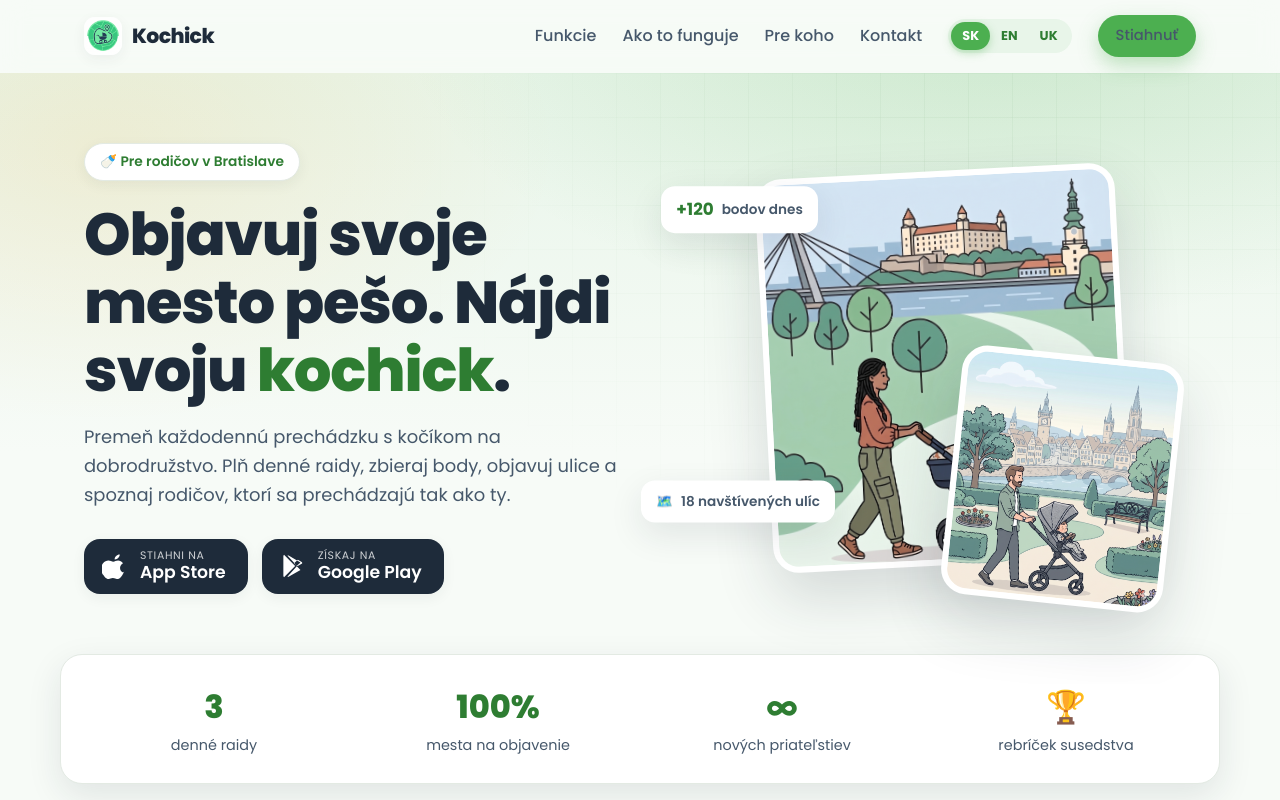
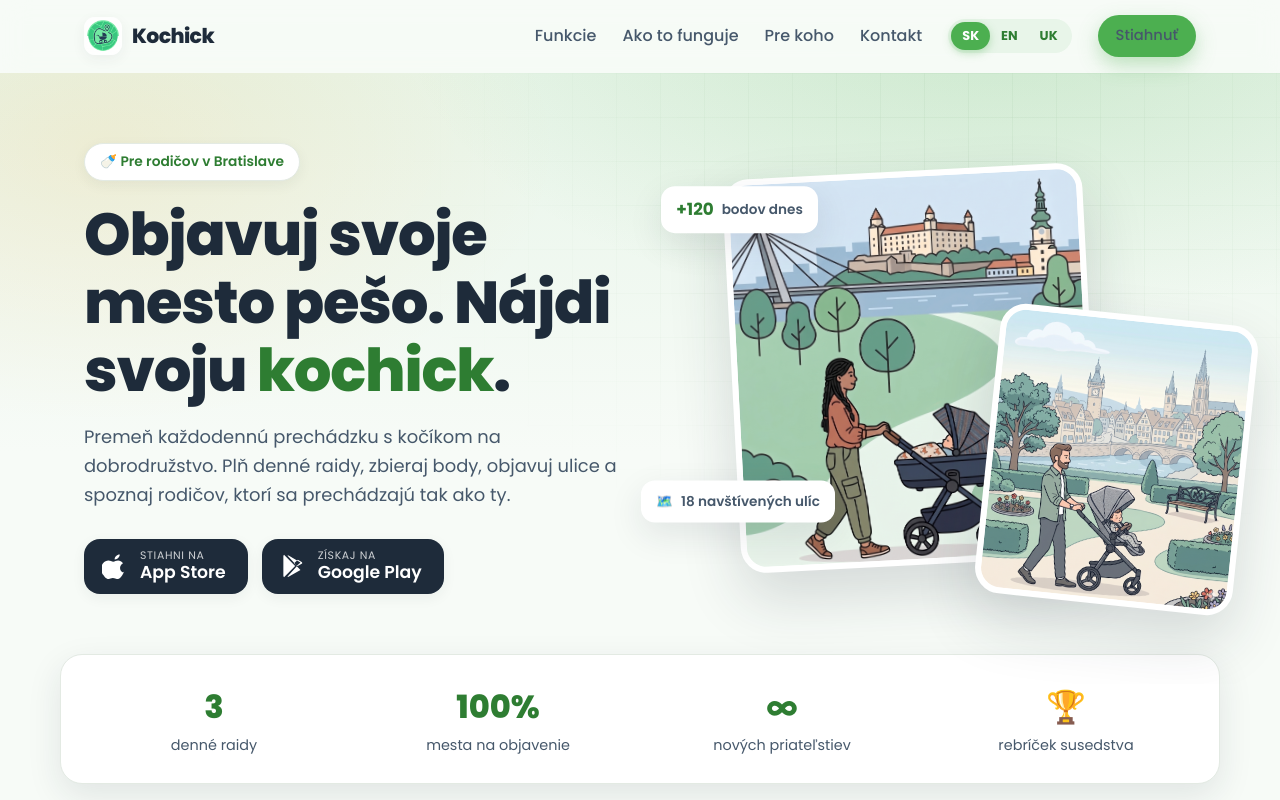
Before and after one commit to Redwixoft/KochickWeb, a plain HTML site: page index.html in a window 1280 px wide. Shown: the top 800 px of the page. Drawn offline with nearby package versions, Linux system fonts and the light colour scheme.

Commit message:
Updates to styles

```diff
--- a/assets/css/styles.css
+++ b/assets/css/styles.css
@@ -152,10 +152,10 @@ h1, h2, h3, h4 { line-height: 1.15; letter-spacing: -0.02em; font-weight: 700; }
   border: 6px solid #fff; background: #fff;
 }
 .hero__scene--back {
-  position: absolute; width: 62%; right: -14%; bottom: -10%;
+  position: absolute; width: 72%; right: -34%; bottom: -10%;
   transform: rotate(6deg); z-index: 2;
 }
-.hero__scene--front { position: relative; z-index: 1; transform: rotate(-3deg); }
+.hero__scene--front { position: relative; z-index: 1; transform: translateX(-9%) rotate(-3deg); }
 
 .float-badge {
   position: absolute; background: #fff; border-radius: 14px; padding: 10px 15px;
```
